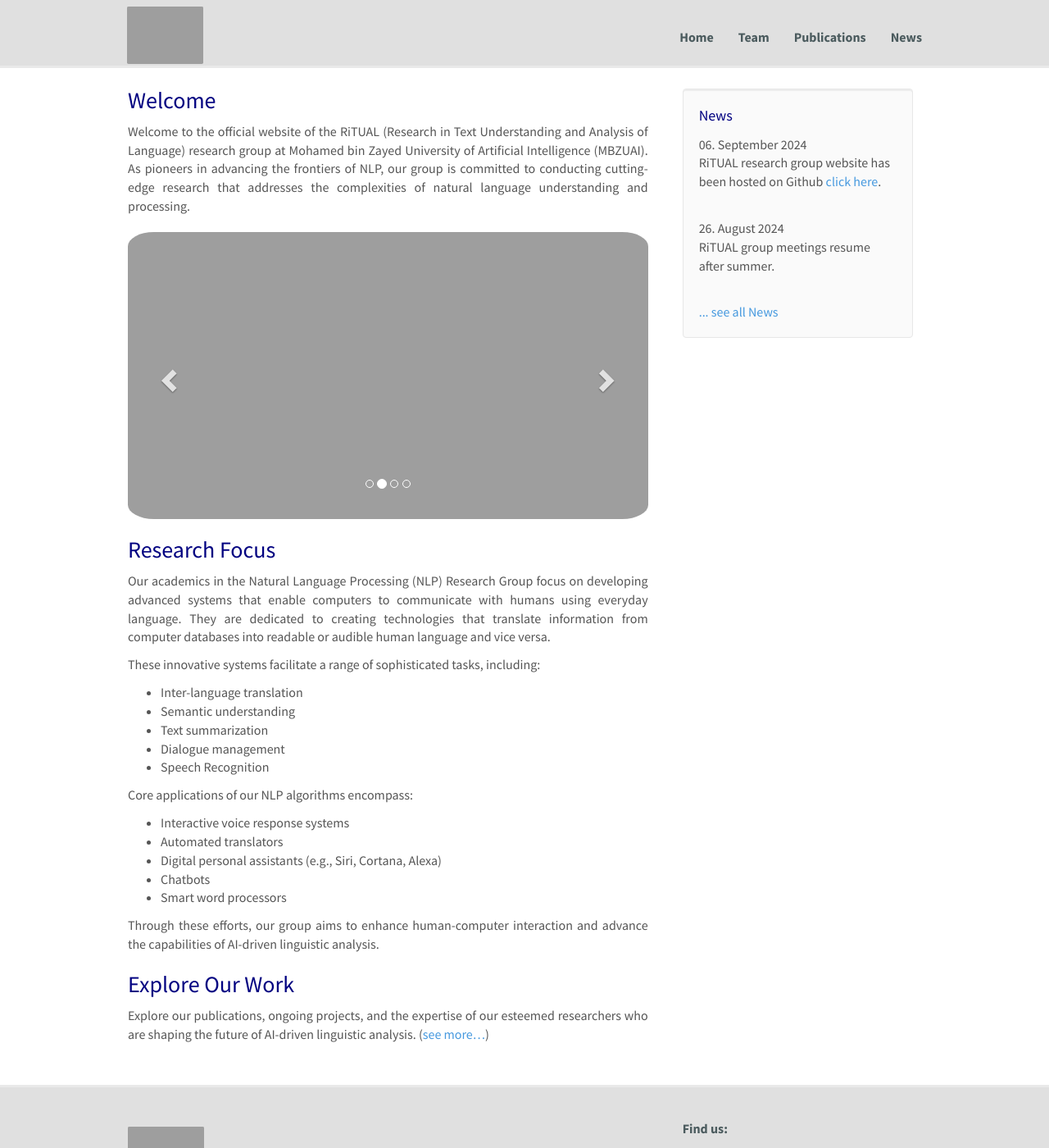
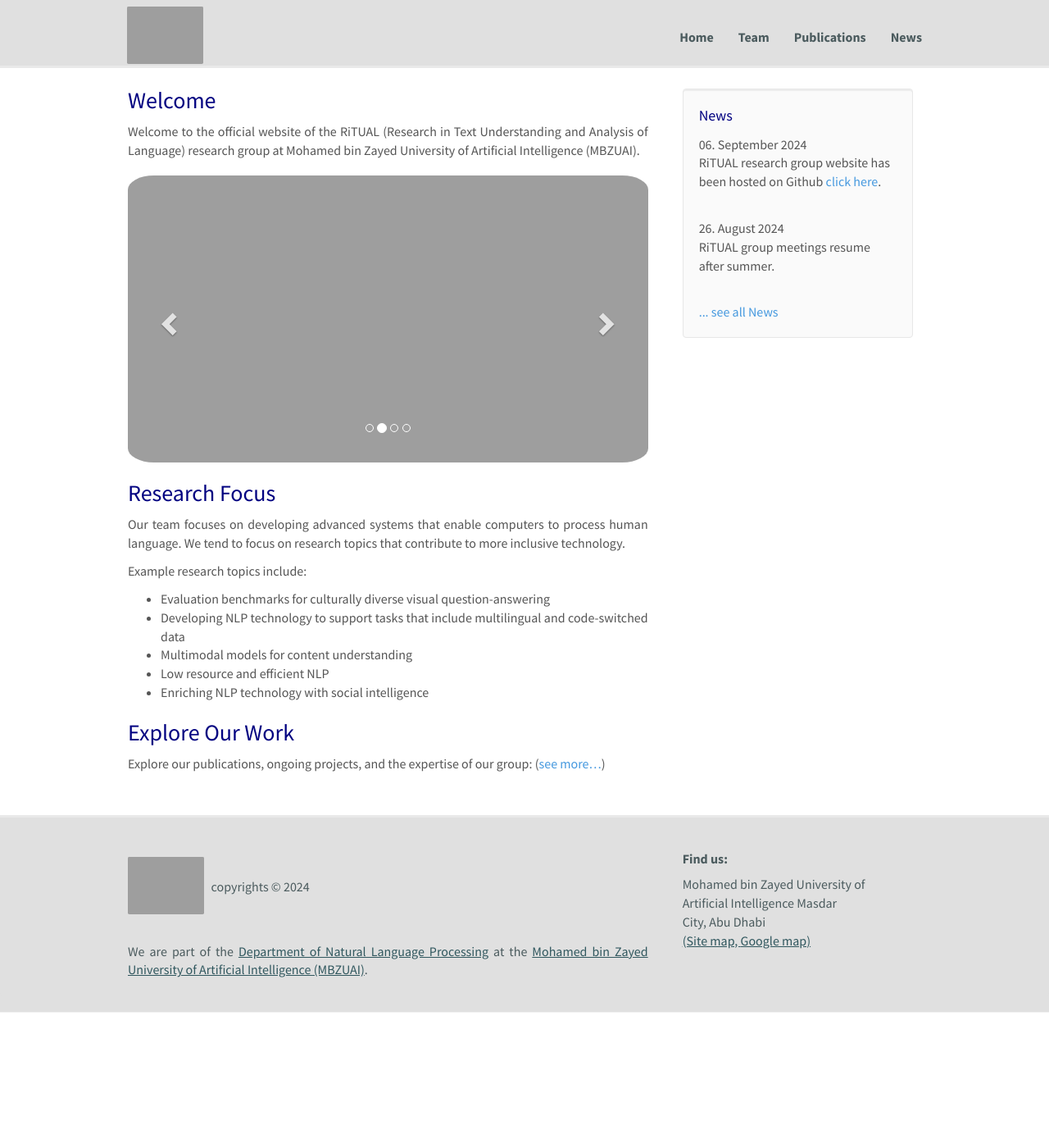
Before and after one commit to RiTUAL-MBZUAI/web, a Jekyll site: the page built from _pages/home.md, in a window 1280 px wide and 1400 px high. Shown: the whole window at 82% size. Built offline with Jekyll 4.4.1, drawn with Linux system fonts in a browser that asks for light colours; nearby versions of some CDN libraries.

Commit message:
Update home.md
updated our description

```diff
--- a/_pages/home.md
+++ b/_pages/home.md
@@ -7,7 +7,7 @@ permalink: /
 ---
 
 <div style="text-align: justify;">
-Welcome to the official website of the RiTUAL (Research in Text Understanding and Analysis of Language) research group at Mohamed bin Zayed University of Artificial Intelligence (MBZUAI). As pioneers in advancing the frontiers of NLP, our group is committed to conducting cutting-edge research that addresses the complexities of natural language understanding and processing.
+Welcome to the official website of the RiTUAL (Research in Text Understanding and Analysis of Language) research group at Mohamed bin Zayed University of Artificial Intelligence (MBZUAI).
 </div>
 
 <style>
@@ -57,31 +57,20 @@ Welcome to the official website of the RiTUAL (Research in Text Understanding an
 <h3 class="navy">Research Focus</h3>
 
 <div style="text-align: justify;">
-Our academics in the Natural Language Processing (NLP) Research Group focus on developing advanced systems that enable computers to communicate with humans using everyday language. They are dedicated to creating technologies that translate information from computer databases into readable or audible human language and vice versa.
+Our team focuses on developing advanced systems that enable computers to process human language. We tend to focus on research topics that contribute to more inclusive technology.
 </div>
 
-These innovative systems facilitate a range of sophisticated tasks, including:
+Example research topics include:
 
-* Inter-language translation
-* Semantic understanding
-* Text summarization
-* Dialogue management
-* Speech Recognition
+* Evaluation benchmarks for culturally diverse visual question-answering
+* Developing NLP technology to support tasks that include multilingual and code-switched data
+* Multimodal models for content understanding
+* Low resource and efficient NLP
+* Enriching NLP technology with social intelligence
 
-Core applications of our NLP algorithms encompass:
-
-* Interactive voice response systems
-* Automated translators
-* Digital personal assistants (e.g., Siri, Cortana, Alexa)
-* Chatbots
-* Smart word processors
-
-<div style="text-align: justify;">
-Through these efforts, our group aims to enhance human-computer interaction and advance the capabilities of AI-driven linguistic analysis.
-</div>
 
 <h3>Explore Our Work</h3>
 
 <div style="text-align: justify;">
-Explore our publications, ongoing projects, and the expertise of our esteemed researchers who are shaping the future of AI-driven linguistic analysis. (<a href="{{ site.url }}{{ site.baseurl }}/publications">see more...</a>)
+Explore our publications, ongoing projects, and the expertise of our group: (<a href="{{ site.url }}{{ site.baseurl }}/publications">see more...</a>)
 </div>
```
